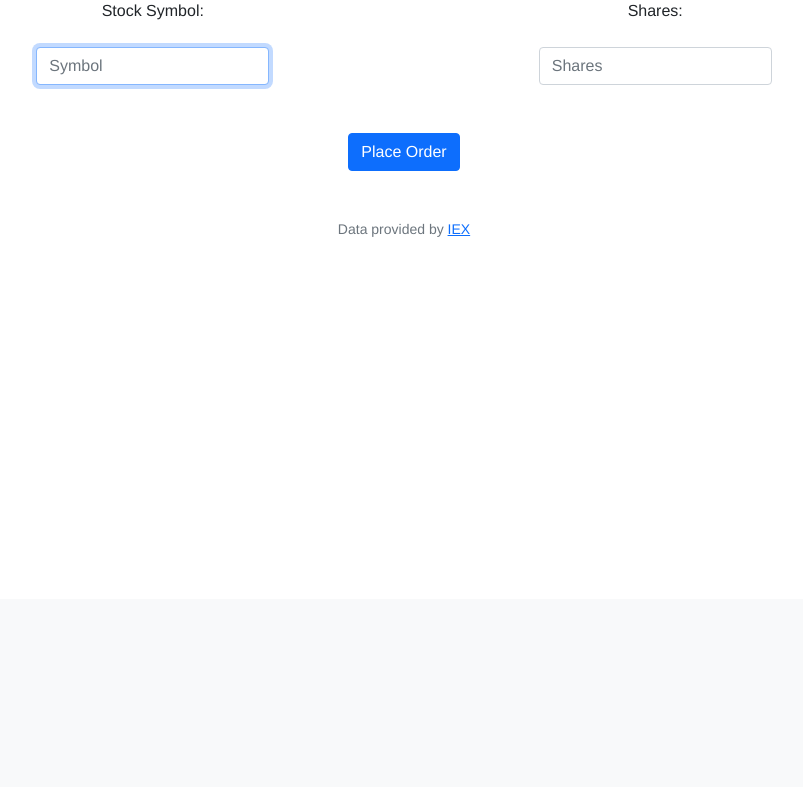
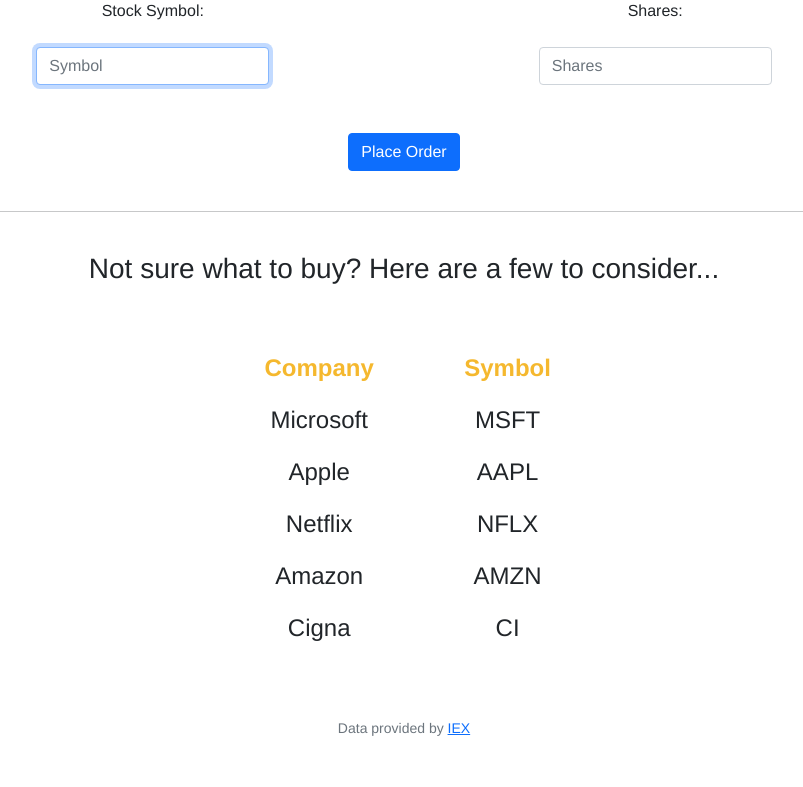
Before and after one commit to awerner5413/Stock-Trader, a Flask app: page /buy in a window 1280 px wide. Shown: the part 201-988 px from the top of the page, without its empty margins (236-1039 px from the left). Before the commit the page ends 438 px from the top, so only its background shows below. Run offline with Flask 2, Linux system fonts and the light colour scheme; the visitor is signed in with stand-in values (Sample User, id 1); a database or web service that is not in the repository returns one stand-in record (values such as "Sample title"); some libraries are stand-ins or nearby versions.

Commit message:
updating styles and adding buy suggestions table

```diff
--- a/app.py
+++ b/app.py
@@ -1,14 +1,13 @@
 # -- TD List
 # hide API token
 # Hide secret key? see flask docs
-# Validate no duplicate usernames...
+# list suggestions for stocks to buy on buy page
 # Make nav bar frozen
 # find new timestamp format for history insert_tms
 # ..
 # Test API usage start of Dec and see if using the page twice adds up too much
 # Use PythonAnywhere when it's time to release to production, they will host the server
 # -- Features to add
-# Graph user cash total per day instead of pic on portfolio page - GOOGLE CHARTS
 # also under quoted, a chat section for people to discuss investments and more stock information or for people to leave notes to self? TWT CHAT APP, REPLICATE, SIDE BAR???
 
 import datetime
@@ -106,17 +105,25 @@ def register():
         confirmation = request.form.get("confirmation")
         error = None
 
-        # Setup SQL for db addition
-        db = get_db()
-        cursor = get_cursor()
-        sql = "INSERT INTO users (secret, name, cash_total) VALUES (%s, %s, %s)"
-        val = (hashed, username, 10000.00)
-
         # Confirm variables meet criteria
         if not request.form.get("username") or not request.form.get("password") or not request.form.get("confirmation"):
             error = "You must enter a username and a password."
         elif password != confirmation:
             error = "Your password and confirmation must match."
+
+        # Confirm no duplicate usernames
+        cursor = get_cursor()
+        duplicate_user_sql = "SELECT * FROM users WHERE name = %s"
+        cursor.execute(duplicate_user_sql, (username,))
+        dup_check = cursor.fetchall()
+        if len(dup_check) == 1:
+            error = "That username already exists. Please try again with a different username."
+            flash(error)
+            return redirect("/register")
+
+        # Setup SQL for db addition
+        sql = "INSERT INTO users (secret, name, cash_total) VALUES (%s, %s, %s)"
+        val = (hashed, username, 10000.00)
 
         # If registration successful, add to login table and send to login page
         if error is None:
@@ -124,7 +131,7 @@ def register():
                 cursor.execute(sql, val)
             except db.IntegrityError:
                 error = "Invalid username or password."
-            flash("Thanks for joining StockTrader! As a thank you, we have given you $10,000 - please log in and start trading!")
+            flash(f"Welcome to StockTrader, {username}! As a thank you, we have given you $10,000 - please log in and start trading!")
             return render_template("login.html")
 
         flash(error)
--- a/authentication.py
+++ b/authentication.py
@@ -1,4 +1,3 @@
-# This is where I will handle my login checks and maybe some other stuff, like helper, but not just like it...
 import psycopg2
 import psycopg2.extras
 import requests
@@ -48,6 +47,7 @@ def stock_news(symbol):
     url = f"https://cloud.iexapis.com/stable/stock/{symbol}/news?token={api_key}"
     response = requests.get(url, timeout=1)
     news = response.json()
+    print(news)
 
     # Return news information
     return {
--- a/static/style.css
+++ b/static/style.css
@@ -69,3 +69,7 @@ nav .navbar-brand .green
     height: 30%;
     margin: auto;
 }
+
+.stock-table {
+    margin: auto;
+}
--- a/templates/buy.html
+++ b/templates/buy.html
@@ -22,4 +22,39 @@
         <br>
         <button class="btn btn-primary" type="submit">Place Order</button>
     </form>
+    <br><hr><br>
+    <h3>Not sure what to buy? Here are a few to consider...</h3>
+    <br><br>
+    <div class="mb-3">
+        <table class="table table-borderless chart">
+            <thead>
+                <tr class="header-color">
+                  <th scope="col">Company</th>
+                  <th scope="col">Symbol</th>
+                </tr>
+            </thead>
+            <tbody>
+                <tr>
+                    <td>Microsoft</td>
+                    <td>MSFT</td>
+                </tr>
+                <tr>
+                    <td>Apple</td>
+                    <td>AAPL</td>
+                </tr>
+                <tr>
+                    <td>Netflix</td>
+                    <td>NFLX</td>
+                </tr>
+                <tr>
+                    <td>Amazon</td>
+                    <td>AMZN</td>
+                </tr>
+                <tr>
+                    <td>Cigna</td>
+                    <td>CI</td>
+                </tr>
+            </tbody>
+          </table>
+    </div>
 {% endblock %}
--- a/templates/history.html
+++ b/templates/history.html
@@ -27,6 +27,6 @@
                 </tr>
               {% endfor %}
             </tbody>
-            </table>
+          </table>
     </div>
 {% endblock %}
--- a/templates/register.html
+++ b/templates/register.html
@@ -12,11 +12,11 @@
         </div>
         <div class="mb-3">
             <label for="password">Password:</label><br>
-            <input class="form-control mx-auto w-auto" id="password" name="password" placeholder="Password" type="text">
+            <input class="form-control mx-auto w-auto" id="password" name="password" placeholder="Password" type="password">
         </div>
         <div class="mb-3">
             <label for="confirmation">Confirm Password:</label><br>
-            <input class="form-control mx-auto w-auto" id="confirmation" name="confirmation" placeholder="Confirmation" type="text">
+            <input class="form-control mx-auto w-auto" id="confirmation" name="confirmation" placeholder="Confirmation" type="password">
         </div>
         <button class="btn btn-primary" type="submit">Register</button>
     </form>
```
